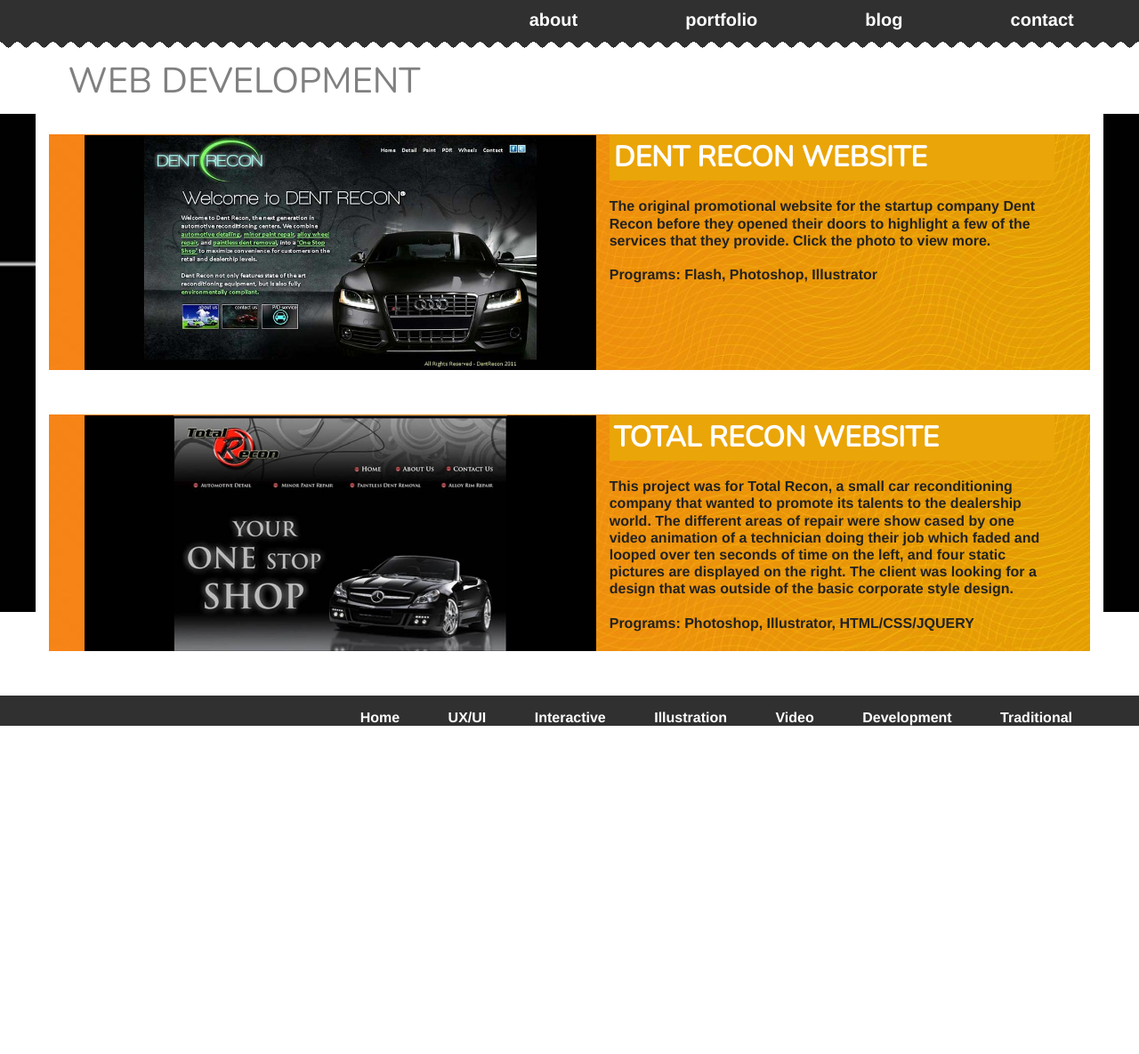
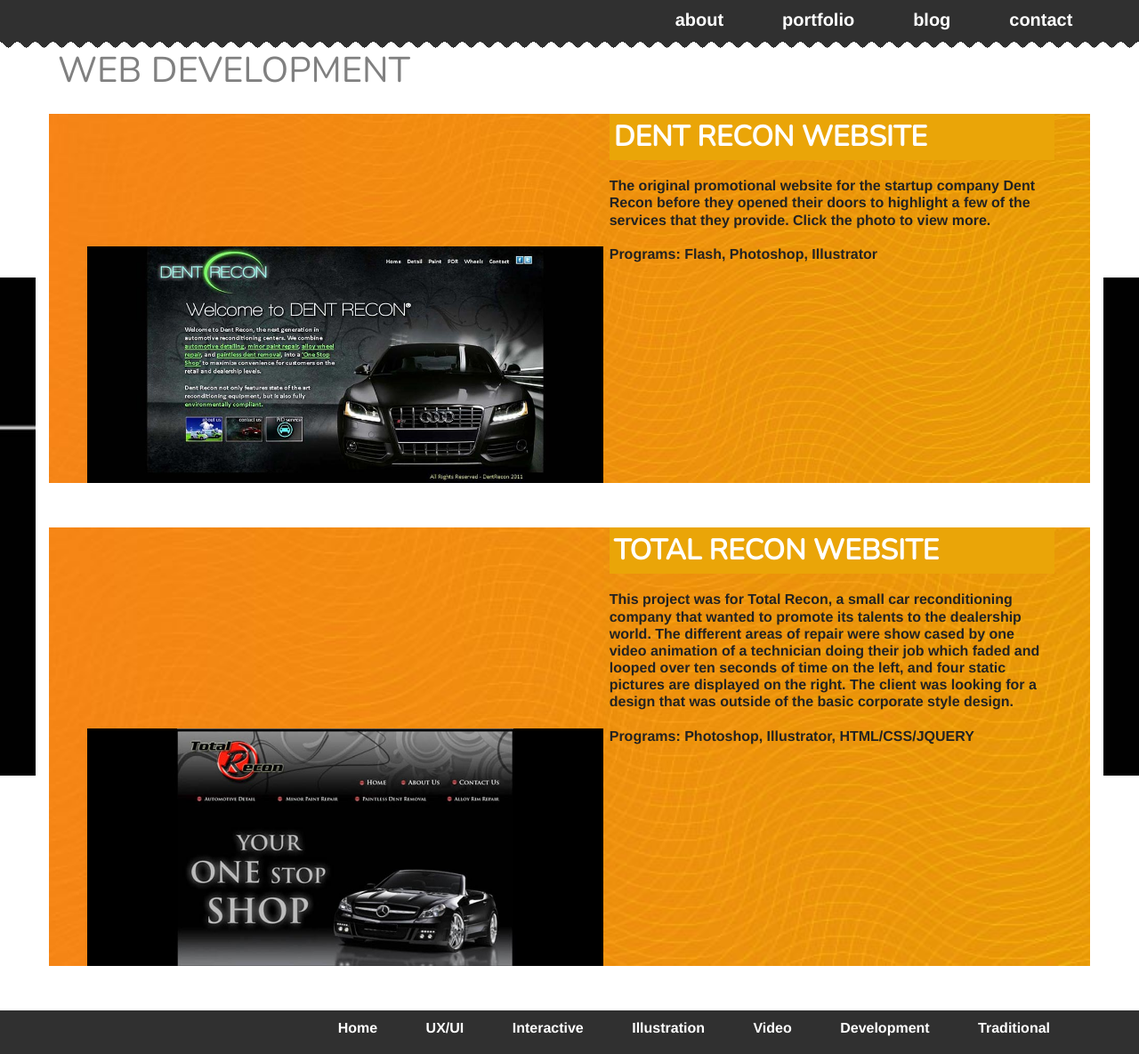
Before and after one commit to JBlacher/jblacher.github.io, a PHP site: page /development.html in a window 1280 px wide. Shown: the whole page at 89% size. Before the commit the page ends 816 px from the top, so only its background shows below. Run offline with PHP 8.4, Linux system fonts and the light colour scheme; some libraries are stand-ins or nearby versions; some web fonts are replaced.

Commit message:
initial commit

```diff
--- a/css/style.css
+++ b/css/style.css
@@ -608,67 +608,3 @@
 		padding: 5px 0 5px 0;
 	}
 }
-
-
-
-
-
-@media only screen and (min-width:920px) {
-/*   Home Page   */
-	#wrapper {
-		text-align: center;
-	}
-
-	.subMenu {
-		padding-left: 5%;
-		text-align: right;
-	}
-
-	.subMenu li {
-
-		padding-left:8%;
-	}
-
-	.about_container {
-		text-align:center;
-		min-width: 300px;
-	}
-
-	.about_pic {
-		padding: 2%;
-	}
-
-	.summary {
-		text-align:left;
-		min-width: 300px;
-		padding:1%;
-	}
-
-	.category_header_text {
-		padding:1%;
-	}
-
-
-
-/*  Interactive Page   */
-
-	.project_container {
-		min-width: 300px;
-	}
-
-	.page_pics {
-		min-width: 300px;
-		text-align: center;
-		vertical-align: top;
-		padding-right: 10px;
-	}
-
-	.page_summary {
-		padding:0;
-	}
-
-	.bottomNav {
-		text-align: left;
-		padding: 15px 25px 0 5px;
-	}
-}
```
